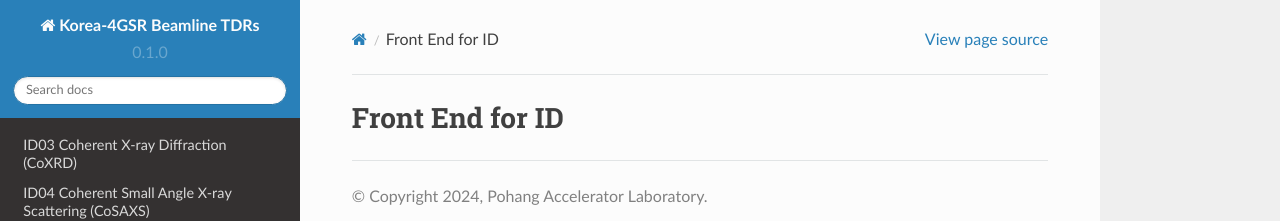
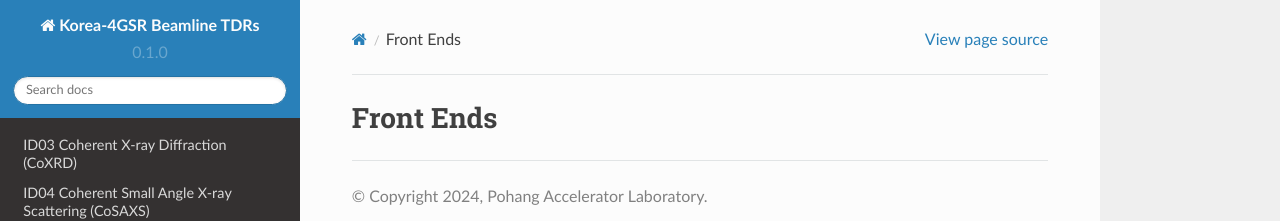
Before and after one commit to limjh0/Korea-4GSRBeamlineTDRs, a Sphinx documentation site: the page built from docs/source/CDCs/FE.rst, in a window 1280 px wide. Shown: the top 221 px of the page. Built offline with Sphinx 7.4.7 and the Read the Docs theme 2.0.0, drawn with Linux system fonts in a browser that asks for light colours.

Commit message:
Update and rename docs/source/FE_ID.rst to docs/source/CDCs/FE.rst

```diff
--- a/docs/source/FE_ID.rst
+++ b/docs/source/CDCs/FE.rst
@@ -1,2 +1,2 @@
-Front End for ID
+Front Ends
 ++++++++++++++++
```
